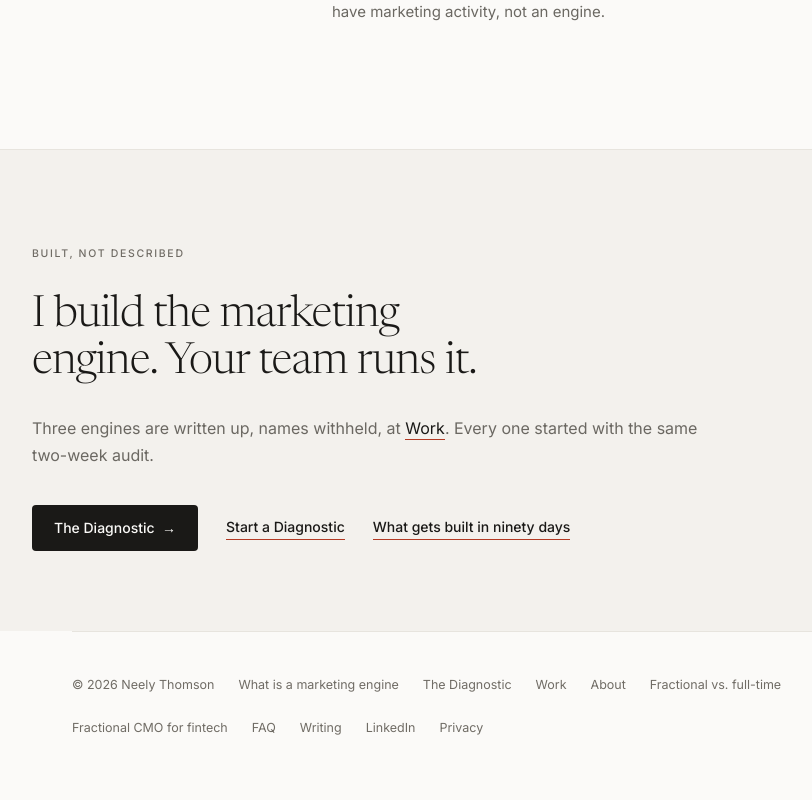
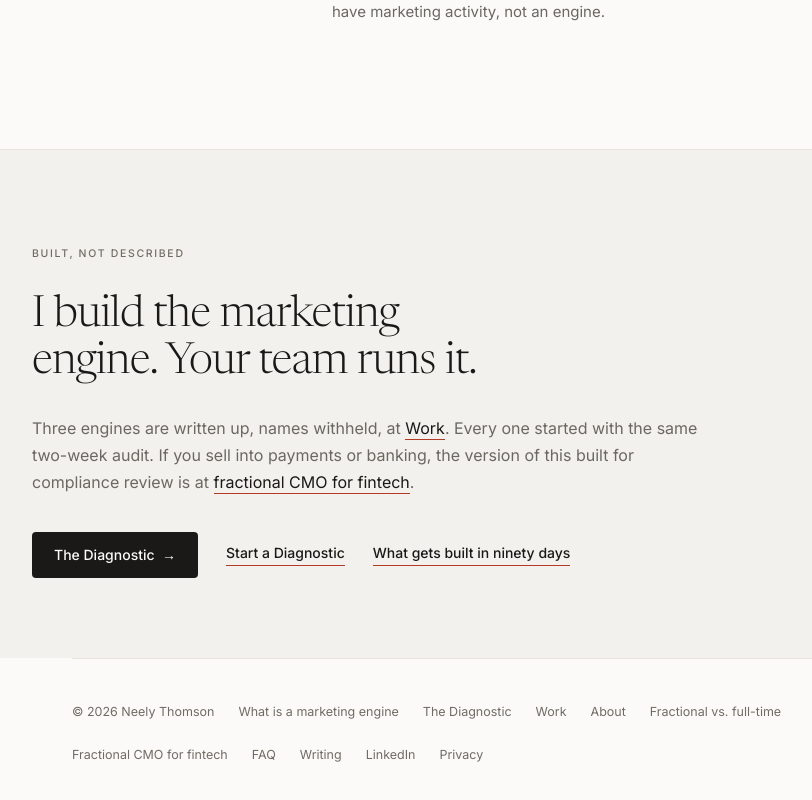
Before and after one commit to neelythomson/neelythomson-site, a Next.js app: page /marketing-engine in a window 1280 px wide. Shown: the part 5472-6272 px from the top of the page, without its empty margins (128-940 px from the left). Built offline with nearby package versions, Linux system fonts and the light colour scheme.

Commit message:
marketing-engine: title and description for CTR; link to fintech page

```diff
--- a/src/app/marketing-engine/page.tsx
+++ b/src/app/marketing-engine/page.tsx
@@ -3,9 +3,9 @@ import Header from "@/components/Header";
 import Footer from "@/components/Footer";
 import Breadcrumbs from "@/components/Breadcrumbs";
 
-const TITLE = "What Is a Marketing Engine? The Three Layers, Defined";
+const TITLE = "Marketing Engine: What It Is, the Three Layers, and a Five-Question Test";
 const DESCRIPTION =
-  "A marketing engine is the set of systems underneath marketing that decide what gets made, for whom, where it goes, and whether it worked. Three layers, three terms, and a five-question test.";
+  "A marketing engine is the set of systems underneath marketing that decide what gets made, for whom, where it goes, and whether it worked. The three layers explained, three terms defined, and five questions that tell you whether your company has one.";
 const URL = "https://neelythomson.com/marketing-engine";
 
 export const metadata: Metadata = {
@@ -101,7 +101,7 @@ const jsonLd = {
       description: DESCRIPTION,
       url: URL,
       datePublished: "2026-09-02",
-      dateModified: "2026-09-02",
+      dateModified: "2026-10-27",
       author: { "@id": "https://neelythomson.com/#person" },
       publisher: { "@id": "https://neelythomson.com/#person" },
       isPartOf: { "@id": "https://neelythomson.com/#website" },
@@ -272,7 +272,10 @@ export default function MarketingEngine() {
             <p className="measure text-base leading-[1.68] text-muted">
               Three engines are written up, names withheld, at{" "}
               <a href="/work" className="border-b border-accent pb-px text-ink transition-colors hover:text-accent">Work</a>.
-              Every one started with the same two-week audit.
+              Every one started with the same two-week audit. If you sell into
+              payments or banking, the version of this built for compliance
+              review is at{" "}
+              <a href="/fractional-cmo-fintech" className="border-b border-accent pb-px text-ink transition-colors hover:text-accent">fractional CMO for fintech</a>.
             </p>
             <div className="mt-9 flex flex-wrap items-center gap-x-7 gap-y-4">
               <a href="/diagnostic" className="rounded-sm bg-ink px-[22px] py-[13px] text-sm font-medium text-bg transition-colors hover:bg-accent">
```
